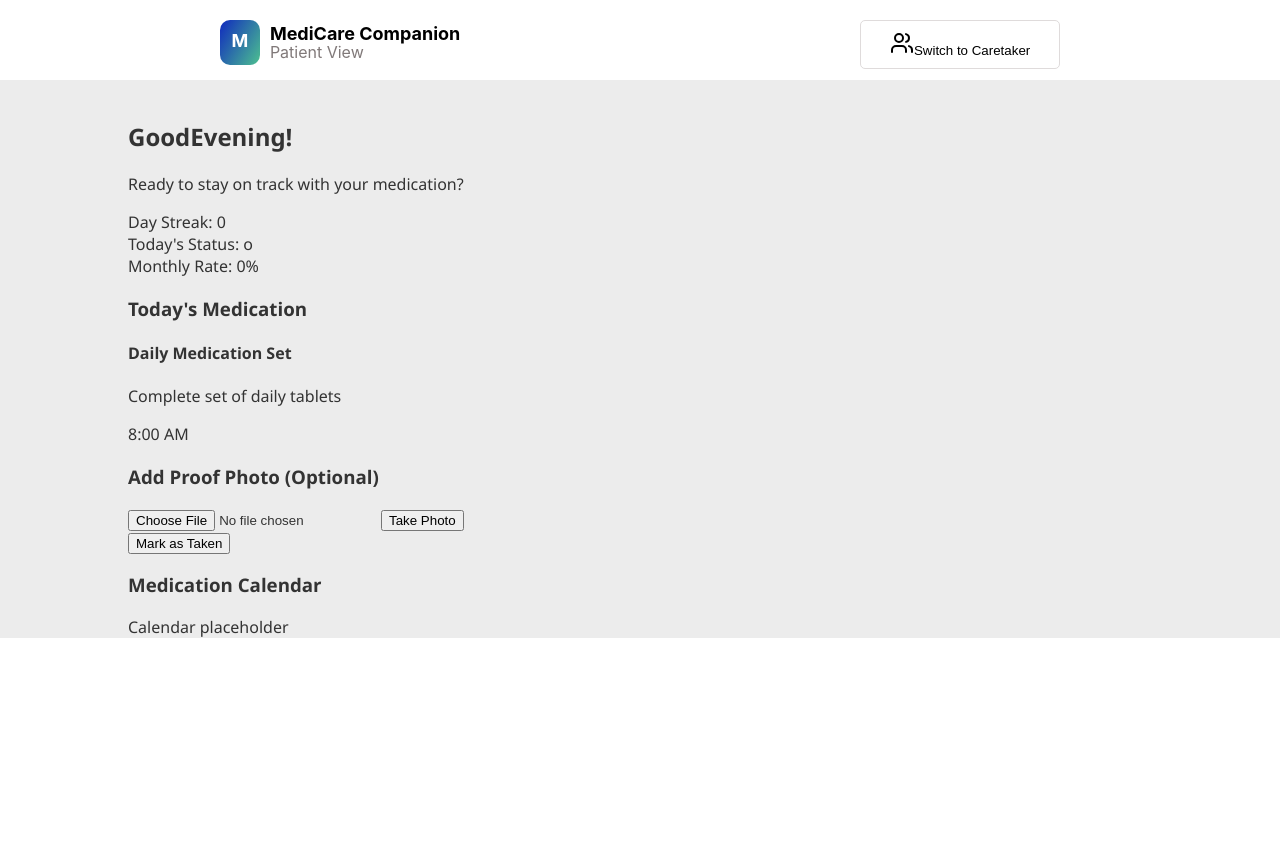
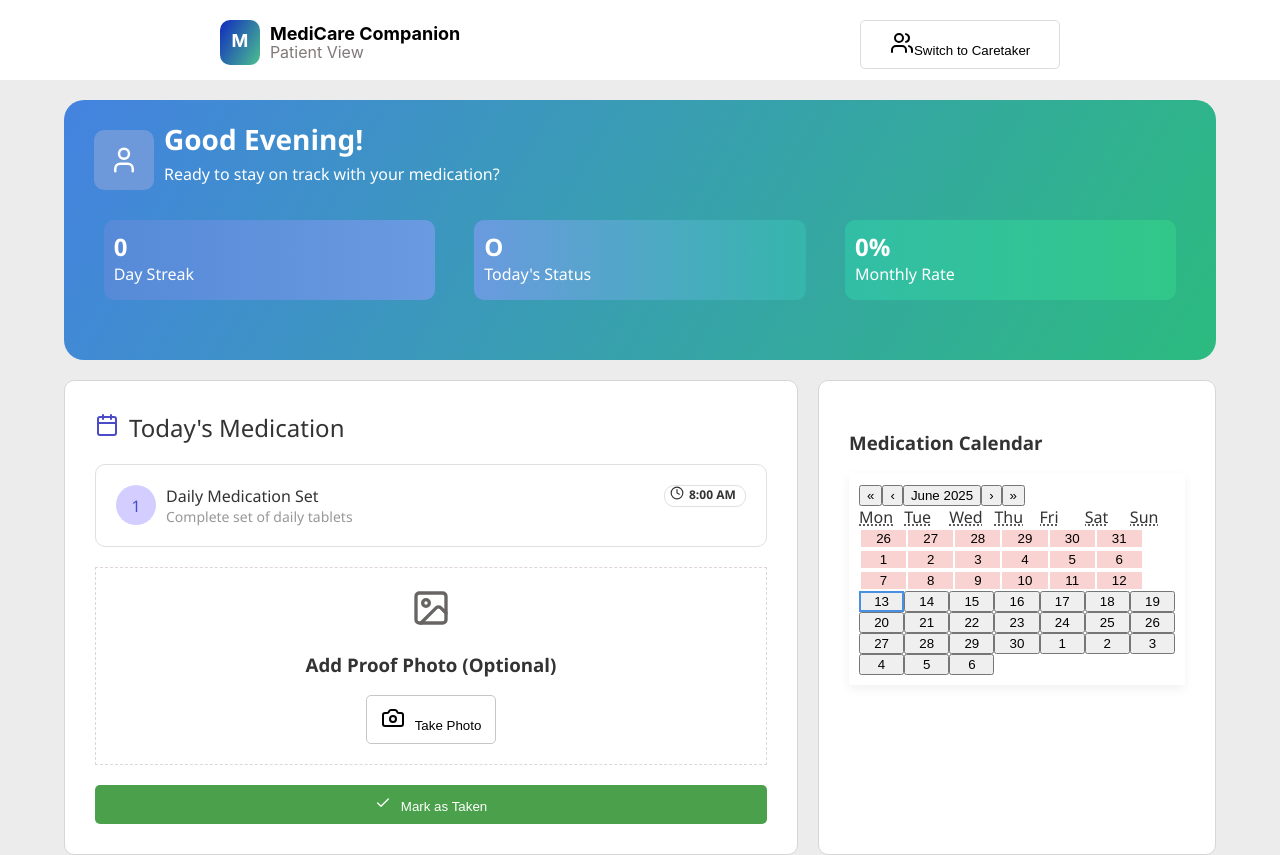
Before and after one commit to Naveed69/meds-buddy-check, a React (Create React App) app in the folder meds-buddy-check/: page / in a window 1280 px wide. Both pictures are taken after a click on the button "Continue as Patient". Before the commit the page ends 800 px from the top, so only its background shows below. Built offline with nearby package versions, Linux system fonts and the light colour scheme.

Commit message:
created patient page

```diff
--- a/meds-buddy-check/package.json
+++ b/meds-buddy-check/package.json
@@ -13,6 +13,7 @@
     "lucide": "^0.515.0",
     "lucide-react": "^0.515.0",
     "react": "^19.1.0",
+    "react-calendar": "^6.0.0",
     "react-dom": "^19.1.0",
     "react-router-dom": "^7.6.2",
     "react-scripts": "5.0.1",
--- /dev/null
+++ b/meds-buddy-check/src/Components/MedicationTracker.css
@@ -0,0 +1,119 @@
+.medication-container-incompleted {
+  border: 1px solid rgb(224, 224, 224);
+  border-radius: 10px;
+  display: flex;
+  padding: 20px;
+  margin-top: 20px;
+  justify-content: space-between;
+}
+
+.medication-completed {
+  margin-top: 20px;
+  border: 1px solid rgb(154, 236, 154);
+  text-align: center;
+  padding: 40px;
+  border-radius: 10px;
+  background-color: rgb(234, 252, 234);
+}
+
+.medication-container-completed {
+  border: 1px solid rgb(154, 236, 154);
+  border-radius: 10px;
+  display: flex;
+  padding: 10px;
+  margin-top: 10px;
+  justify-content: space-between;
+  color: rgb(12, 107, 12);
+  background-color: rgb(234, 252, 234);
+}
+
+.count-medication-completed {
+  background-color: rgb(75, 161, 75);
+  color: white;
+  text-align: center;
+  padding: 10px;
+  border-radius: 50%;
+  width: 20px;
+  height: 20px;
+}
+
+.completed-medication-check {
+  width: 50px;
+  height: 50px;
+  background-color: rgb(75, 161, 75);
+  color: white;
+  border-radius: 50%;
+}
+
+.count-medication {
+  background-color: rgb(211, 206, 255);
+  color: rgb(75, 75, 197);
+  text-align: center;
+  padding: 10px;
+  border-radius: 50%;
+  width: 20px;
+  height: 20px;
+}
+
+.count-name {
+  display: flex;
+}
+
+.medication-name {
+  margin: 0px;
+  font-weight: 500;
+  margin-left: 10px;
+}
+
+.medication-description {
+  margin: 0px;
+  font-size: 14px;
+  color: rgb(153, 151, 151);
+  margin-left: 10px;
+}
+
+.medication-time {
+  border: 1px solid rgb(224, 224, 224);
+  border-radius: 10px;
+  font-size: 12px;
+  font-weight: 700;
+  width: 80px;
+  height: 20px;
+  display: flex;
+  position: relative;
+}
+
+.medication-image-container {
+  margin-top: 20px;
+  margin-bottom: 20px;
+  border: 1px dashed rgb(223, 215, 215);
+  padding: 20px;
+  text-align: center;
+}
+
+.image {
+  width: 40px;
+  height: 40px;
+  color: rgb(104, 100, 100);
+}
+
+.take-photo {
+  padding: 10px;
+  width: 130px;
+  background-color: white;
+  border: 1px solid rgb(201, 197, 197);
+  border-radius: 5px;
+}
+
+.masrkastaken-medication {
+  width: 100%;
+  border-radius: 5px;
+  border: none;
+  background-color: rgb(75, 161, 75);
+  padding: 10px;
+  color: white;
+  cursor: pointer;
+}
+
+@media (width<768px) {
+}
--- a/meds-buddy-check/src/Components/MedicationTracker.jsx
+++ b/meds-buddy-check/src/Components/MedicationTracker.jsx
@@ -1,4 +1,6 @@
 import { useState, useRef } from "react";
+import "./MedicationTracker.css";
+import { Clock, Check, Image, Camera } from "lucide-react";
 
 const MedicationTracker = ({ date, isTaken, onMarkTaken, isToday }) => {
   const [selectedImage, setSelectedImage] = useState(null);
@@ -31,40 +33,78 @@ const MedicationTracker = ({ date, isTaken, onMarkTaken, isToday }) => {
 
   if (isTaken) {
     return (
-      <div>
-        <div>
+      <div className="medication-container">
+        <div className="medication-completed">
+          <Check className="completed-medication-check" />
           <h3>Medication Completed!</h3>
           <p>
             Great job! You've taken your medication for{" "}
             {new Date(date).toLocaleDateString()}.
           </p>
         </div>
-        <div>
-          <h4>{dailyMedication.name}</h4>
-          <p>{dailyMedication.description}</p>
-          <span>{dailyMedication.time}</span>
+
+        <div className="medication-container-completed">
+          <div className="count-name">
+            <div className="count-medication-completed">
+              <Check />
+            </div>
+            <span>
+              <p className="medication-name">{dailyMedication.name}</p>
+              <p className="medication-description">
+                {dailyMedication.description}
+              </p>
+            </span>
+          </div>
+          <span className="medication-time">
+            <Clock
+              width={14}
+              height={14}
+              style={{ marginRight: "5px", marginLeft: "5px" }}
+            />
+            {dailyMedication.time}
+          </span>
         </div>
       </div>
     );
   }
 
   return (
-    <div>
-      <div>
-        <h4>{dailyMedication.name}</h4>
-        <p>{dailyMedication.description}</p>
-        <span>{dailyMedication.time}</span>
+    <div className="medication-container">
+      <div className="medication-container-incompleted">
+        <div className="count-name">
+          <div className="count-medication">1</div>
+          <span>
+            <p className="medication-name">{dailyMedication.name}</p>
+            <p className="medication-description">
+              {dailyMedication.description}
+            </p>
+          </span>
+        </div>
+        <span className="medication-time">
+          <Clock
+            width={14}
+            height={14}
+            style={{ marginRight: "5px", marginLeft: "5px" }}
+          />
+          {dailyMedication.time}
+        </span>
       </div>
 
-      <div>
+      <div className="medication-image-container">
+        <Image className="image" />
         <h3>Add Proof Photo (Optional)</h3>
         <input
           type="file"
           accept="image/*"
           onChange={handleImageSelect}
           ref={fileInputRef}
+          style={{ display: "none" }}
         />
-        <button onClick={() => fileInputRef.current?.click()}>
+        <button
+          className="take-photo"
+          onClick={() => fileInputRef.current?.click()}
+        >
+          <Camera style={{ marginRight: "10px" }} />
           {selectedImage ? "Change Photo" : "Take Photo"}
         </button>
 
@@ -80,7 +120,12 @@ const MedicationTracker = ({ date, isTaken, onMarkTaken, isToday }) => {
         )}
       </div>
 
-      <button onClick={handleMarkTaken} disabled={!isToday}>
+      <button
+        className="masrkastaken-medication"
+        onClick={handleMarkTaken}
+        disabled={!isToday}
+      >
+        <Check style={{ width: "16px", height: "16px", marginRight: "10px" }} />
         {isToday ? "Mark as Taken" : "Cannot mark future dates"}
       </button>
 
--- a/meds-buddy-check/src/Components/PatientDashboard.css
+++ b/meds-buddy-check/src/Components/PatientDashboard.css
@@ -1,22 +1,87 @@
 .container-patient {
   margin: 0 auto;
   padding-top: 20px;
-  padding-left: 10%;
-  padding-right: 10%;
+  padding-left: 5%;
+  padding-right: 5%;
   font-family: "Segoe UI", sans-serif;
   color: #333;
   background-color: rgb(236, 236, 236);
 }
 
+.dashboard-header {
+  background: linear-gradient(120deg, #4483e0, #2cbb7f);
+  padding: 20px;
+  border-radius: 20px;
+}
+
+.user-patient {
+  padding: 15px;
+  background-color: #6d99db;
+  width: 30px;
+  height: 30px;
+  border-radius: 10px;
+  color: white;
+  margin: 10px;
+}
+
+.dashboard-header div {
+  display: flex;
+  color: white;
+  margin-bottom: 20px;
+}
+
+.dashboard-header span {
+  min-width: 50%;
+}
+
 .dashboard-header h2 {
+  margin: 0px;
   font-size: 28px;
   margin-bottom: 5px;
 }
 
 .dashboard-header p {
   font-size: 16px;
-  color: #666;
+  margin: 0px;
 }
+
+.patient-card {
+  display: flex;
+  justify-content: space-around;
+}
+
+.medication-container-patient {
+  display: flex;
+  gap: 20px;
+  margin-top: 20px;
+}
+
+.calender-patient {
+  color: rgb(75, 75, 197);
+  margin-right: 10px;
+}
+
+.medication-tracker-patient {
+  background-color: white;
+  padding: 30px;
+  border-radius: 10px;
+  width: 60%;
+  border: 1px solid rgb(216, 213, 213);
+}
+
+/* .medication-tracker-patient div {
+  font-size: 24px;
+} */
+
+.calender-container-patient {
+  background-color: white;
+  padding: 30px;
+  border-radius: 10px;
+  width: 30%;
+  border: 1px solid rgb(216, 213, 213);
+}
+
+/* ---------------- */
 
 .stats-box {
   display: flex;
@@ -63,8 +128,50 @@
   background-color: #fafafa;
 }
 
+.taken-day {
+  background-color: #c3f1c3 !important;
+  border: none;
+  margin: 2px;
+}
+
+.missed-day {
+  background-color: #f9d2d2 !important;
+  border: none;
+  margin: 2px;
+}
+
+.today-day {
+  border: 2px solid #4a90e2 !important;
+  border: none;
+}
+
+.react-calendar {
+  font-family: "Segoe UI", sans-serif;
+  padding: 10px;
+  box-shadow: 0 4px 10px rgba(0, 0, 0, 0.06);
+}
+
 /* Responsive */
-@media (max-width: 600px) {
+@media (width < 768px) {
+  .patient-card {
+    display: flex;
+    flex-direction: column;
+  }
+
+  .medication-container-patient {
+    display: felx;
+    flex-direction: column;
+  }
+
+  .medication-tracker-patient {
+    width: 80%;
+  }
+
+  .calender-container-patient {
+    width: 80%;
+  }
+
+  /* --------- */
   .stats-box {
     flex-direction: column;
     text-align: center;
--- a/meds-buddy-check/src/Components/PatientDashboard.jsx
+++ b/meds-buddy-check/src/Components/PatientDashboard.jsx
@@ -1,7 +1,10 @@
 import { useState } from "react";
 import MedicationTracker from "./MedicationTracker";
 import { format, isToday, isBefore, startOfDay } from "date-fns";
+import { User, Calendar as CalendarIcon } from "lucide-react";
+import Calendar from "react-calendar";
 import "./PatientDashboard.css";
+import Card from "./cards/Card";
 
 const PatientDashboard = () => {
   const [selectedDate, setSelectedDate] = useState(new Date());
@@ -24,42 +27,63 @@ const PatientDashboard = () => {
   const getStreakCount = () => {
     let streak = 0;
     let currentDate = new Date(today);
-
     while (takenDates.has(format(currentDate, "yyyy-MM-dd")) && streak < 30) {
       streak++;
       currentDate.setDate(currentDate.getDate() - 1);
     }
-
     return streak;
   };
 
   return (
     <div className="container-patient">
+      <div className="dashboard-header">
         <div>
+          <User className="user-patient" />
+          <span>
             <h2>
               Good
-          {" " + new Date().getHours() < 12
-            ? "Morning"
+              {new Date().getHours() < 12
+                ? " Morning"
                 : new Date().getHours() < 18
-            ? "Afternoon"
-            : "Evening"}
+                ? " Afternoon"
+                : " Evening"}
               !
             </h2>
             <p>Ready to stay on track with your medication?</p>
-        <div>
-          <div>Day Streak: {getStreakCount()}</div>
-          <div>Today's Status: {takenDates.has(todayStr) ? "✓" : "o"}</div>
-          <div>Monthly Rate: {Math.round((takenDates.size / 30) * 100)}%</div>
+          </span>
+        </div>
+
+        <div className="patient-card">
+          <Card
+            value={getStreakCount()}
+            text={"Day Streak"}
+            color={
+              "linear-gradient(90deg,rgb(86, 138, 216),rgb(106, 154, 224))"
+            }
+          />
+          <Card
+            value={takenDates.has(todayStr) ? "✓" : "O"}
+            text={"Today's Status"}
+            color={
+              "linear-gradient(90deg, rgb(106, 154, 224),rgb(53, 182, 171))"
+            }
+          />
+          <Card
+            value={`${Math.round((takenDates.size / 30) * 100)}%`}
+            text={"Monthly Rate"}
+            color={"linear-gradient(90deg, #32bea6,rgb(50, 199, 137))"}
+          />
         </div>
       </div>
 
-      <div>
-        <div>
-          <h3>
+      <div className="medication-container-patient">
+        <div className="medication-tracker-patient">
+          <div style={{ fontSize: "24px" }}>
+            <CalendarIcon className="calender-patient" />
             {isTodaySelected
               ? "Today's Medication"
               : `Medication for ${format(selectedDate, "MMMM d, yyyy")}`}
-          </h3>
+          </div>
           <MedicationTracker
             date={selectedDateStr}
             isTaken={isSelectedDateTaken}
@@ -68,10 +92,24 @@ const PatientDashboard = () => {
           />
         </div>
 
-        <div>
+        <div className="calender-container-patient">
           <h3>Medication Calendar</h3>
-          {/* Calendar UI to be implemented with a third-party or custom calendar */}
-          <p>Calendar placeholder</p>
+          <Calendar
+            className="react-calendar"
+            onChange={setSelectedDate}
+            value={selectedDate}
+            tileClassName={({ date }) => {
+              const dateStr = format(date, "yyyy-MM-dd");
+              const isTaken = takenDates.has(dateStr);
+              const isPast = isBefore(date, startOfDay(today));
+              const isCurrent = isToday(date);
+
+              if (isTaken) return "taken-day";
+              if (!isTaken && isPast && !isCurrent) return "missed-day";
+              if (isCurrent) return "today-day";
+              return null;
+            }}
+          />
         </div>
       </div>
     </div>
--- /dev/null
+++ b/meds-buddy-check/src/Components/cards/Card.css
@@ -0,0 +1,25 @@
+.card-container {
+    padding:10px;
+  display: flex;
+  flex-direction: column;
+  border-radius: 10px;
+  height: 60px;
+  width: 28%;
+}
+
+.card-value {
+  font-size: 24px;
+  font-weight: 700;
+  margin: 0px;
+}
+
+.card-text {
+  position: relative;
+  top: -20px;
+}
+
+@media (width < 768px) {
+  .card-container {
+    width: 90%;
+  }
+}
--- /dev/null
+++ b/meds-buddy-check/src/Components/cards/Card.jsx
@@ -0,0 +1,14 @@
+import "./Card.css";
+
+const Card = ({ value, text, color }) => {
+  return (
+    <div style={{ background: color }} className="card-container">
+      <div className="card-value">{value}</div>
+      <p className="card-text">{text}</p>
+    </div>
+  );
+};
+
+export default Card;
+
+//
```
Also changed, not shown: 1 other file (tests, documents, lock files or other folders). Lines whose indentation alone changed are shown as unchanged.
